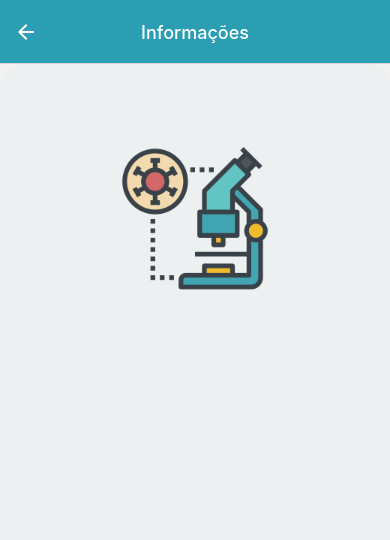
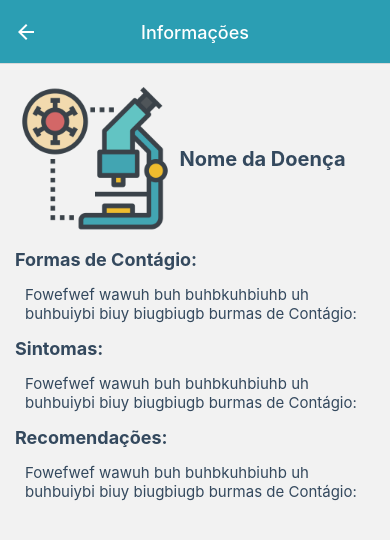
Before and after one commit to PauloHelner/MobileIDQBRN, a React Native app: screen /Info in a window 390 px wide. Shown: the top 540 px of the page. Built offline with nearby package versions, Linux system fonts and the light colour scheme.

Commit message:
modificadaInfo

```diff
--- a/src/components/InfoScreen.js
+++ b/src/components/InfoScreen.js
@@ -1,33 +1,67 @@
 import React from 'react';
-import { SafeAreaView, StyleSheet, Text, View, Image } from 'react-native';
+import { SafeAreaView, StyleSheet, Text, View, Image, ScrollView } from 'react-native';
 
 export default function InfoScreen() {
 
   return (
     <SafeAreaView style={styles.container}>
-      <View style={styles.container}>
-        <Image source={require('../img/microscopioFlat.png')} style={{ width: 150, height: 150 }}/>
-      </View>
+      <ScrollView style={styles.scroll}>
+        <View style={[styles.container, { paddingBottom: 20 }]}>
+          <View style={styles.box}>
+            <Image source={require('../img/microscopioFlat.png')} style={{ width: 150, height: 150 }} />
+            <Text style={styles.title}>Nome da Doença</Text>
+          </View>
+          <Text style={styles.topic} >Formas de Contágio: </Text>
+          <Text style={styles.paragraph} >Fowefwef wawuh buh buhbkuhbiuhb uh buhbuiybi biuy biugbiugb burmas de Contágio: </Text>
+          <Text style={styles.topic} >Sintomas: </Text>
+          <Text style={styles.paragraph} >Fowefwef wawuh buh buhbkuhbiuhb uh buhbuiybi biuy biugbiugb burmas de Contágio: </Text>
+          <Text style={styles.topic} >Recomendações: </Text>
+          <Text style={styles.paragraph} >Fowefwef wawuh buh buhbkuhbiuhb uh buhbuiybi biuy biugbiugb burmas de Contágio: </Text>
+        </View>
+      </ScrollView>
     </SafeAreaView>
   )
 }
 
 const styles = StyleSheet.create({
+  scroll: {
+    flex: 1,
+    width: '100%',
+  },
   container: {
     flex: 1,
     width: '100%',
+    justifyContent: 'flex-start',
+  },
+  box: {
+    width: '90%',
+    maxWidth: 400,
+    flexDirection: 'row',
+    alignSelf: 'center',
     alignItems: 'center',
-    justifyContent: 'flex-start',
-    paddingTop: 40,
-    backgroundColor: '#ecf0f1',
-    borderRadius: 20,
-
+    paddingTop: 20,
   },
-  paragraph: {
-    margin: 24,
+  title: {
+    flex: 1,
+    flexWrap: 'wrap',
+    fontSize: 20,
+    fontWeight: 'bold',
+    padding: 10,
+    textAlign: 'left',
+    color: '#34495e',
+    textAlignVertical: 'center',
+  },
+  topic: {
+    margin: 15,
     fontSize: 18,
     fontWeight: 'bold',
     textAlign: 'left',
     color: '#34495e',
   },
+  paragraph: {
+    marginHorizontal: 25,
+    fontSize: 15,
+    textAlign: 'left',
+    color: '#34495e',
+  },
 });
```
